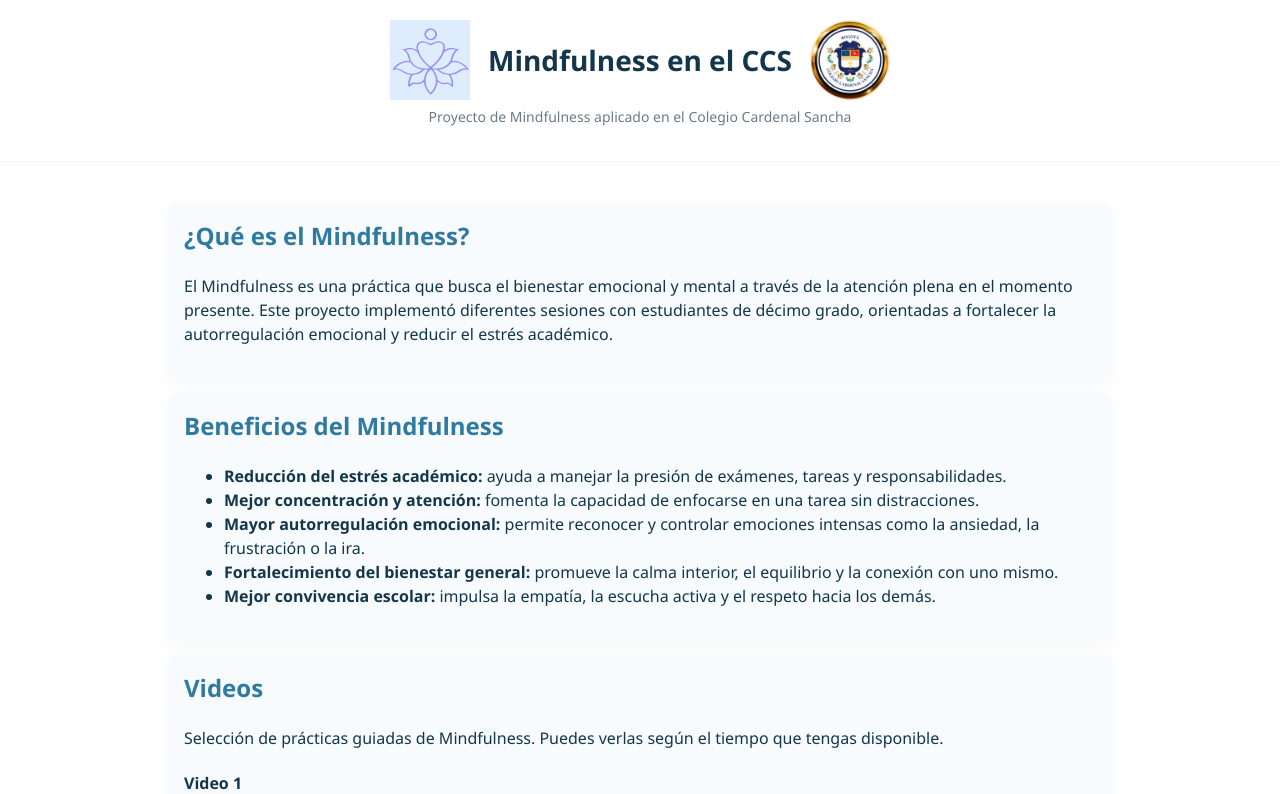
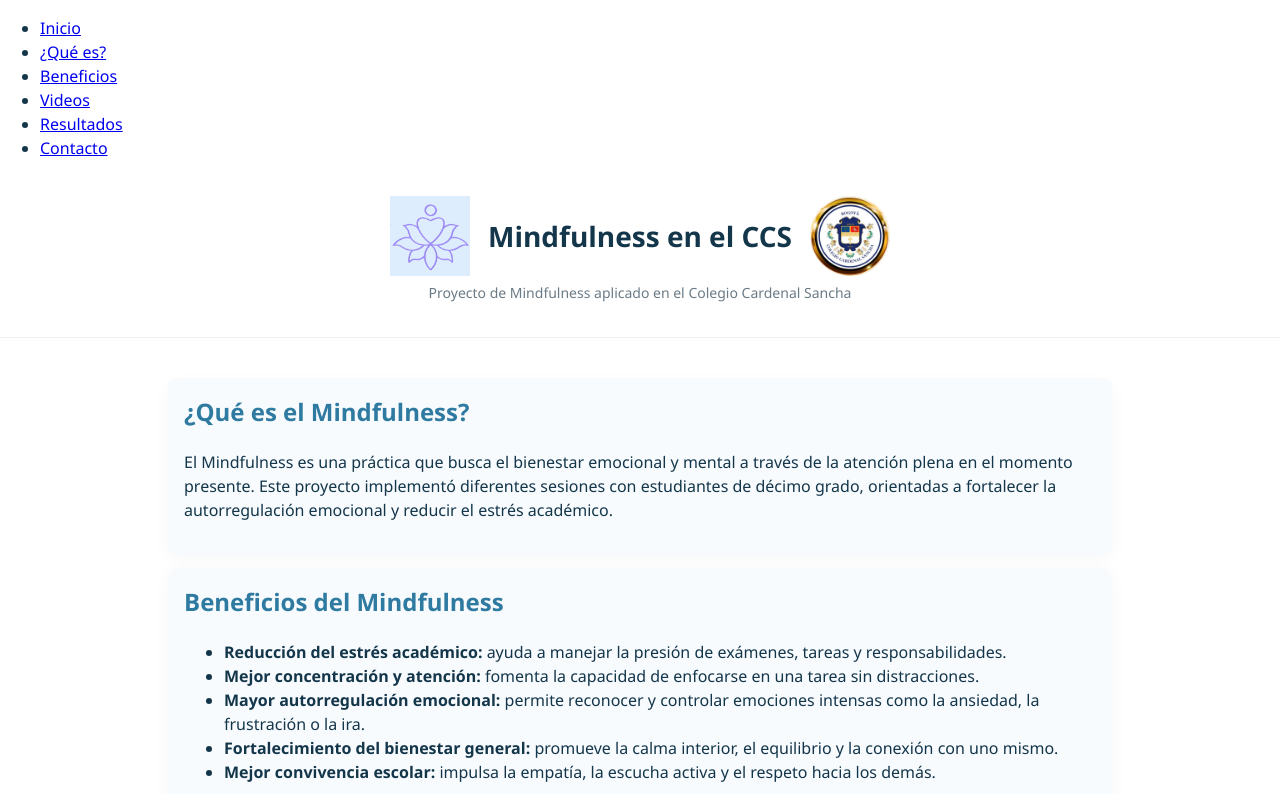
Before and after one commit to mindfulnessenelccs/mindfulness-en-el-ccs, a plain HTML site: page index.html in a window 1280 px wide. Shown: the top 794 px of the page. Drawn offline with Linux system fonts and the light colour scheme.

Commit message:
Update index.html

```diff
--- a/index.html
+++ b/index.html
@@ -7,6 +7,16 @@
   <link rel="stylesheet" href="assets/style.css">
 </head>
 <body>
+  <nav class="navbar">
+  <ul>
+    <li><a href="#inicio">Inicio</a></li>
+    <li><a href="#que-es">¿Qué es?</a></li>
+    <li><a href="#beneficios">Beneficios</a></li>
+    <li><a href="#videos">Videos</a></li>
+    <li><a href="#resultados">Resultados</a></li>
+    <li><a href="#contacto">Contacto</a></li>
+  </ul>
+</nav>
   <header class="site-header">
     <div class="header-inner">
       <img src="assets/IMG_1533_2.png" alt="Logo Colegio" class="logo left-logo">
```
